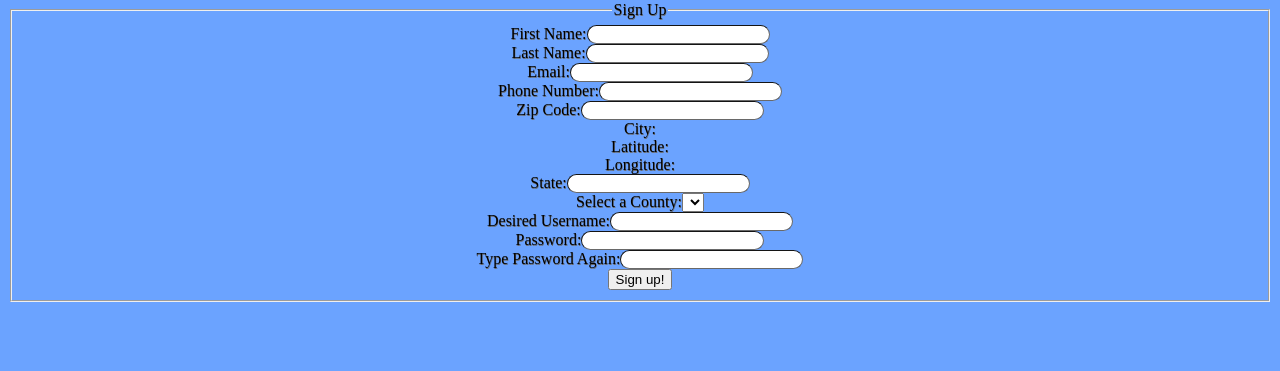
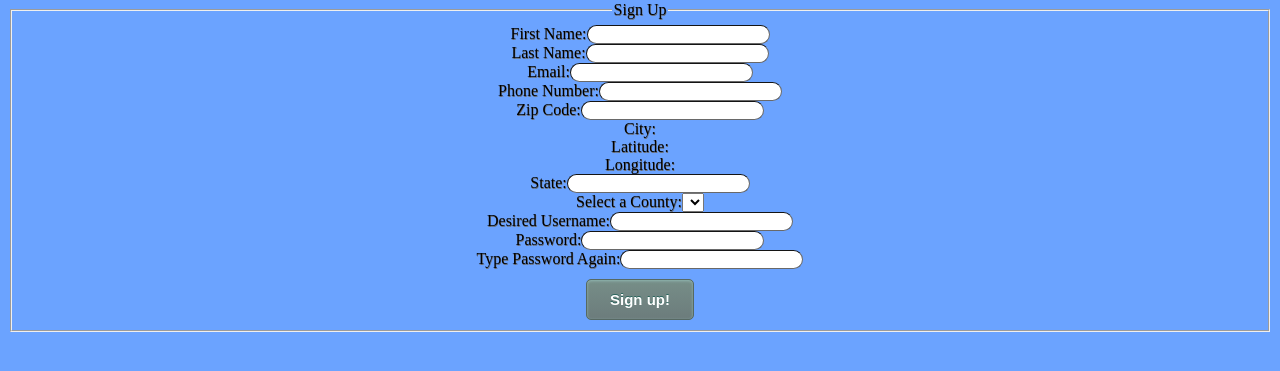
Before and after one commit to Fduenez/s19cst336, a PHP site: page /Labs/Ajax_signup/index.html in a window 1280 px wide. Shown: the part 65-436 px from the top of the page. Run offline with PHP 8.4, Linux system fonts and the light colour scheme; lists and menus that the app fills with data are empty.

Commit message:
added more items

```diff
--- a/Labs/Ajax_signup/css/styles.css
+++ b/Labs/Ajax_signup/css/styles.css
@@ -17,3 +17,50 @@
     border-width:1px;
     border-radius:10px;
 }
+/*#submit*/
+/*{*/
+/*    background-color: #008CBA;*/
+/*    width:100px;*/
+/*    height:auto;*/
+/*}*/
+#submit{
+    margin-top: 10px;
+    -moz-box-shadow:inset 0px 1px 3px 0px #91b8b3;
+    -webkit-box-shadow:inset 0px 1px 3px 0px #91b8b3;
+    box-shadow:inset 0px 1px 3px 0px #91b8b3;
+    background:-webkit-gradient(linear, left top, left bottom, color-stop(0.05, #768d87), color-stop(1, #6c7c7c));
+    background:-moz-linear-gradient(top, #768d87 5%, #6c7c7c 100%);
+    background:-webkit-linear-gradient(top, #768d87 5%, #6c7c7c 100%);
+    background:-o-linear-gradient(top, #768d87 5%, #6c7c7c 100%);
+    background:-ms-linear-gradient(top, #768d87 5%, #6c7c7c 100%);
+    background:linear-gradient(to bottom, #768d87 5%, #6c7c7c 100%);
+    filter:progid:DXImageTransform.Microsoft.gradient(startColorstr='#768d87', endColorstr='#6c7c7c',GradientType=0);
+    background-color:#768d87;
+    -moz-border-radius:5px;
+    -webkit-border-radius:5px;
+    border-radius:5px;
+    border:1px solid #566963;
+    display:inline-block;
+    cursor:pointer;
+    color:#ffffff;
+    font-family:Arial;
+    font-size:15px;
+    font-weight:bold;
+    padding:11px 23px;
+    text-decoration:none;
+    text-shadow:0px -1px 0px #2b665e;
+}
+#submit:hover {
+    background:-webkit-gradient(linear, left top, left bottom, color-stop(0.05, #6c7c7c), color-stop(1, #768d87));
+    background:-moz-linear-gradient(top, #6c7c7c 5%, #768d87 100%);
+    background:-webkit-linear-gradient(top, #6c7c7c 5%, #768d87 100%);
+    background:-o-linear-gradient(top, #6c7c7c 5%, #768d87 100%);
+    background:-ms-linear-gradient(top, #6c7c7c 5%, #768d87 100%);
+    background:linear-gradient(to bottom, #6c7c7c 5%, #768d87 100%);
+    filter:progid:DXImageTransform.Microsoft.gradient(startColorstr='#6c7c7c', endColorstr='#768d87',GradientType=0);
+    background-color:#6c7c7c;
+}
+#submit:active {
+    position:relative;
+    top:1px;
+}
```
